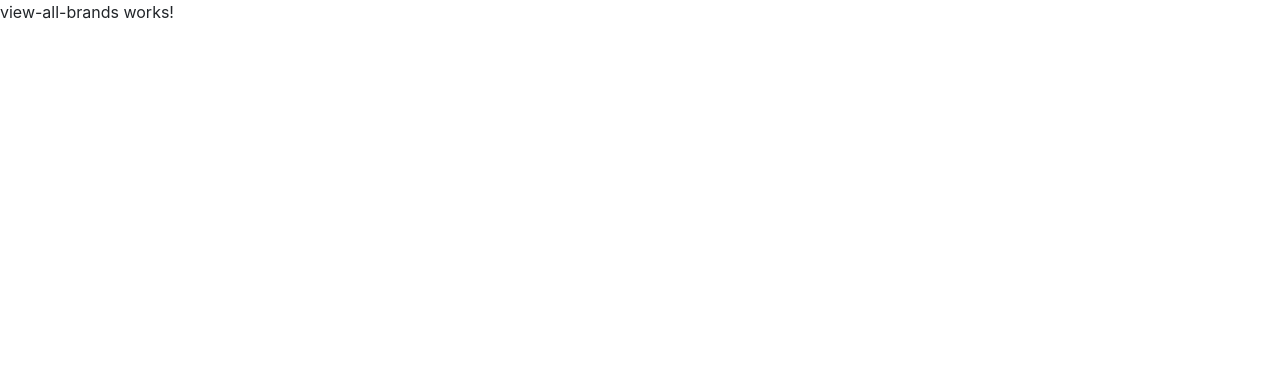
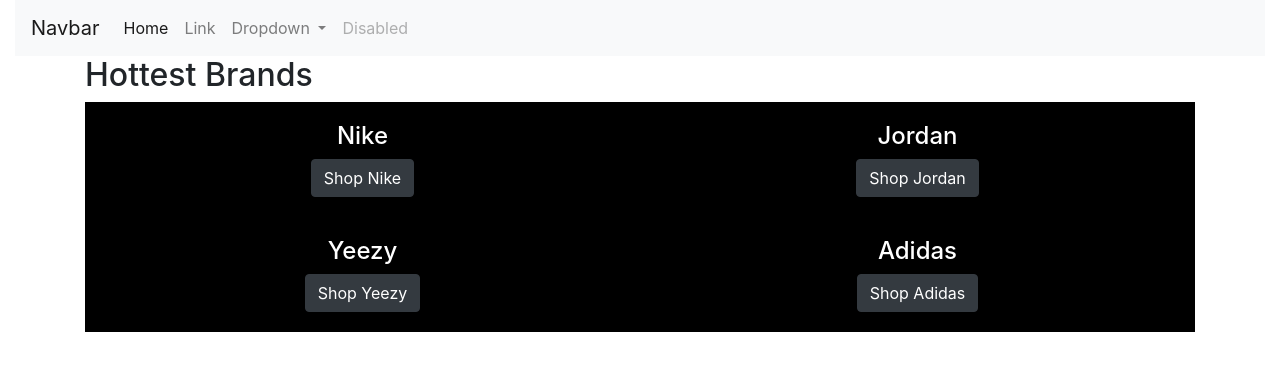
Before and after one commit to cmitche/SneakersApp, an Angular app in the folder Frontend/sneakers/: page /brands in a window 1280 px wide. Shown: the top 370 px of the page. Built offline with nearby package versions, Linux system fonts and the light colour scheme.

Commit message:
Create view brand component

```diff
--- a/Frontend/sneakers/src/app/app.component.html
+++ b/Frontend/sneakers/src/app/app.component.html
@@ -1 +1,34 @@
+<div class="container-fluid">
+    <nav class="navbar navbar-expand-lg navbar-light bg-light">
+        <a class="navbar-brand" href="#">Navbar</a>
+        <button class="navbar-toggler" type="button" data-toggle="collapse" data-target="#navbarSupportedContent" aria-controls="navbarSupportedContent" aria-expanded="false" aria-label="Toggle navigation">
+          <span class="navbar-toggler-icon"></span>
+        </button>
+
+        <div class="collapse navbar-collapse" id="navbarSupportedContent">
+          <ul class="navbar-nav mr-auto">
+            <li class="nav-item active">
+              <a class="nav-link" href="#">Home <span class="sr-only">(current)</span></a>
+            </li>
+            <li class="nav-item">
+              <a class="nav-link" href="#">Link</a>
+            </li>
+            <li class="nav-item dropdown">
+              <a class="nav-link dropdown-toggle" href="#" id="navbarDropdown" role="button" data-toggle="dropdown" aria-haspopup="true" aria-expanded="false">
+                Dropdown
+              </a>
+              <div class="dropdown-menu" aria-labelledby="navbarDropdown">
+                <a class="dropdown-item" href="#">Action</a>
+                <a class="dropdown-item" href="#">Another action</a>
+                <div class="dropdown-divider"></div>
+                <a class="dropdown-item" href="#">Something else here</a>
+              </div>
+            </li>
+            <li class="nav-item">
+              <a class="nav-link disabled" href="#">Disabled</a>
+            </li>
+          </ul>
+        </div>
+      </nav>
+</div>
 <router-outlet></router-outlet>
--- a/Frontend/sneakers/src/app/app.module.ts
+++ b/Frontend/sneakers/src/app/app.module.ts
@@ -9,6 +9,7 @@
 import { PageNotFoundComponent } from './components/page-not-found/page-not-found.component';
 import { HomeComponent } from './components/home/home.component';
 import { ViewAllBrandsComponent } from './components/view-all-brands/view-all-brands.component';
+import { ViewBrandComponent } from './components/view-brand/view-brand.component';
 
 @NgModule({
   declarations: [
@@ -17,7 +18,8 @@
     ViewSneakerComponent,
     PageNotFoundComponent,
     HomeComponent,
-    ViewAllBrandsComponent
+    ViewAllBrandsComponent,
+    ViewBrandComponent
   ],
   imports: [
     BrowserModule,
--- a/Frontend/sneakers/src/app/components/home/home.component.html
+++ b/Frontend/sneakers/src/app/components/home/home.component.html
@@ -1,18 +1,21 @@
 <div class="container">
-    <div class="row" *ngFor="let brand of brands">
-        <div class="col" *ngIf="brand.name == 'Nike'">
-            <img src="{{brand.logo}}" alt="Nike">
+   <div class="row" id="BrandRow">
+       <div class="col">
+           <h3>This Week's Hottest Brands</h3>
+           <button (click)="goToBrands()" class="btn btn-secondary">Shop by Brand</button>
        </div>
        <div class="col">
-            <p>column 2</p>
+        <a routerLink="/brands" routerLinkActive="active"><img src="https://sneakerswarm.net/wp-content/uploads/2017/07/post-696x436-brands.jpg" alt="brands"></a>
        </div>
    </div>
-    <div class="row">
+
+   <div class="row" id="AllSneakers">
        <div class="col">
-            <p>column 1</p>
+        <a routerLink="/sneakers" routerLinkActive="active"><img src="https://www.kicksonfire.com/wp-content/uploads/2015/05/4121297-e1431362123811.jpg" alt="brands"></a>
        </div>
        <div class="col">
-            <p>column 2</p>
+        <h3>All Sneakers</h3>
+        <button (click)="goToAllSneakers()" class="btn btn-secondary">View All Sneakers</button>
        </div>
    </div>
 </div>
--- a/Frontend/sneakers/src/app/components/home/home.component.ts
+++ b/Frontend/sneakers/src/app/components/home/home.component.ts
@@ -1,4 +1,5 @@
 import { Component, OnInit } from '@angular/core';
+import { Router } from '@angular/router';
 import { Brand } from 'src/app/models/brand';
 import { BrandServiceService } from 'src/app/services/brand-service.service';
 
@@ -11,7 +12,7 @@
 
   brands: Brand[];
 
-  constructor(private brandService: BrandServiceService) { }
+  constructor(private brandService: BrandServiceService, private router: Router) { }
 
   ngOnInit(): void {
     this.getAllBrands();
@@ -25,4 +26,12 @@
       }
     )
   }
+
+  goToBrands(){
+    this.router.navigate([`brands`]);
+  }
+
+  goToAllSneakers(){
+    this.router.navigate([`sneakers`]);
+  }
 }
--- a/Frontend/sneakers/src/app/components/view-all-brands/view-all-brands.component.css
+++ b/Frontend/sneakers/src/app/components/view-all-brands/view-all-brands.component.css
@@ -0,0 +1,24 @@
+#wrapper{
+    background-color: gray;
+}
+
+#wrapper .col{
+    padding: 20px;
+    text-align: center;
+}
+
+#wrapper h4{
+    color: white;
+}
+
+#wrapper .row{
+    background-color: black;
+}
+
+#Nike{
+    background-color: black;
+}
+
+#Adidas{
+    background-color: black;
+}
--- a/Frontend/sneakers/src/app/components/view-all-brands/view-all-brands.component.html
+++ b/Frontend/sneakers/src/app/components/view-all-brands/view-all-brands.component.html
@@ -1 +1,25 @@
-<p>view-all-brands works!</p>
+<div class="container">
+    <h2>Hottest Brands</h2>
+    <div class="container" id="wrapper">
+        <div class="row">
+            <div class="col" id="Nike">
+                <h4>Nike</h4>
+                <button class="btn btn-dark">Shop Nike</button>
+            </div>
+            <div class="col" id="Jordan">
+                <h4>Jordan</h4>
+                <button class="btn btn-dark">Shop Jordan</button>
+            </div>
+        </div><!-- End of row 1-->
+        <div class="row">
+            <div class="col" id="Yeezy">
+                <h4>Yeezy</h4>
+                <button class="btn btn-dark">Shop Yeezy</button>
+            </div>
+            <div class="col" id="Adidas">
+                <h4>Adidas</h4>
+                <button class="btn btn-dark">Shop Adidas</button>
+            </div>
+        </div>
+    </div>
+</div>
--- a/Frontend/sneakers/src/app/components/view-all-sneakers/view-all-sneakers.component.html
+++ b/Frontend/sneakers/src/app/components/view-all-sneakers/view-all-sneakers.component.html
@@ -1,5 +1,8 @@
 <div class="container">
     <h2>Sneaker Inventory</h2>
+    <form action="Submit">
+
+    </form>
     <table class="table table-striped table-bordered table-hover">
         <thead>
             <tr>
--- /dev/null
+++ b/Frontend/sneakers/src/app/components/view-brand/view-brand.component.html
@@ -0,0 +1 @@
+<p>view-brand works!</p>
--- /dev/null
+++ b/Frontend/sneakers/src/app/components/view-brand/view-brand.component.ts
@@ -0,0 +1,15 @@
+import { Component, OnInit } from '@angular/core';
+
+@Component({
+  selector: 'app-view-brand',
+  templateUrl: './view-brand.component.html',
+  styleUrls: ['./view-brand.component.css']
+})
+export class ViewBrandComponent implements OnInit {
+
+  constructor() { }
+
+  ngOnInit(): void {
+  }
+
+}
```
Also changed, not shown: Frontend/sneakers/src/app/components/view-brand/view-brand.component.css (added), 1 other file (tests, documents, lock files or other folders). Lines whose indentation alone changed are shown as unchanged.
